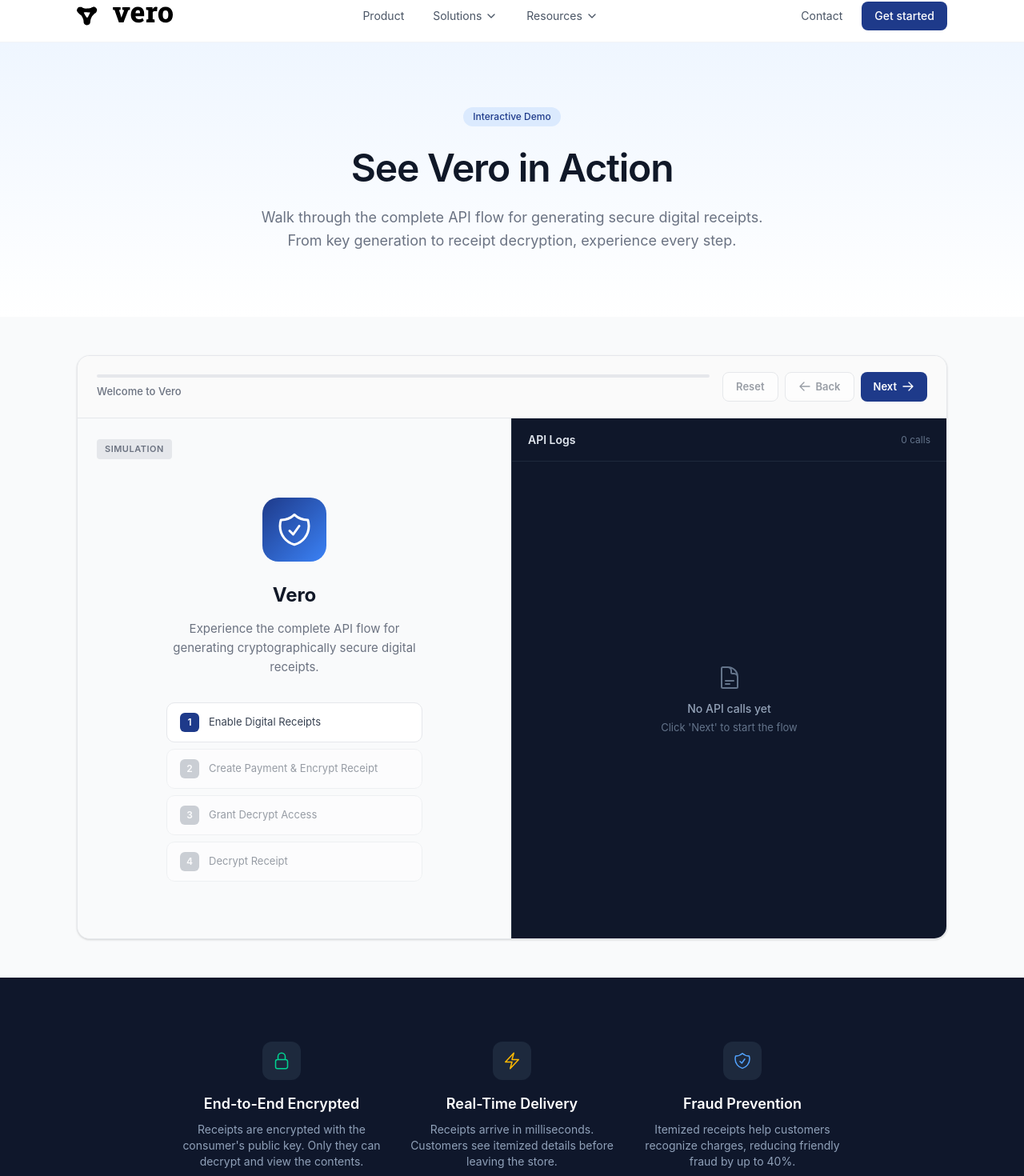
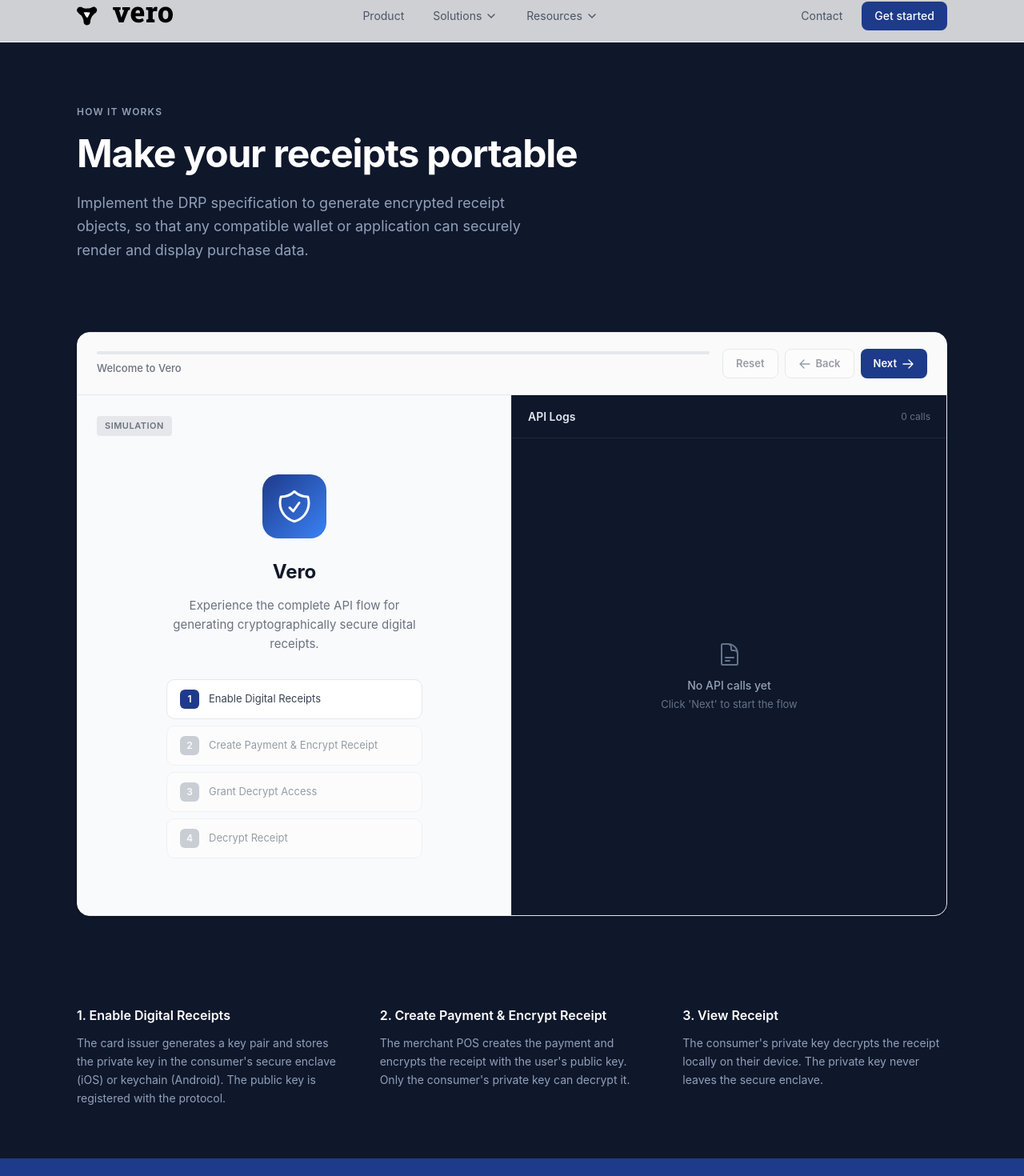
Before and after one commit to tjccapital/vero-site, a Next.js app: page /demo in a window 1280 px wide. Shown: the part 12-1482 px from the top of the page at 80% size. Built offline with nearby package versions, Linux system fonts and the light colour scheme.

Commit message:
Update demo page: dark theme with HOW IT WORKS header and numbered steps
- Changed entire page to dark slate-900 background
- Updated hero with "HOW IT WORKS" label and "Make your receipts portable" heading
- Replaced icon-based info cards with numbered step explanations

```diff
--- a/app/demo/page.tsx
+++ b/app/demo/page.tsx
@@ -20,65 +20,49 @@ export default function DemoPage() {
   return (
     <>
       <Navbar />
-      <main className="pt-16">
+      <main className="pt-16 bg-slate-900">
         {/* Hero Section */}
-        <section className="py-16 md:py-20 bg-gradient-to-b from-primary-50 to-white">
-          <div className="max-w-4xl mx-auto px-4 sm:px-6 lg:px-8 text-center">
-            <span className="inline-flex items-center gap-2 px-3 py-1 mb-6 text-xs font-medium bg-primary-100 text-primary-900 rounded-full">
-              Interactive Demo
+        <section className="pt-16 pb-8 md:pt-20 md:pb-10">
+          <div className="max-w-6xl mx-auto px-4 sm:px-6 lg:px-8">
+            <span className="text-xs font-semibold uppercase tracking-widest text-slate-400 mb-4 block">
+              HOW IT WORKS
             </span>
-            <h1 className="text-3xl sm:text-4xl md:text-5xl font-semibold tracking-tight text-gray-900 leading-[1.15] mb-5">
-              See Vero in Action
+            <h1 className="text-3xl sm:text-4xl md:text-5xl font-bold tracking-tight text-white leading-[1.15] mb-5">
+              Make your receipts portable
             </h1>
-            <p className="max-w-2xl mx-auto text-base md:text-lg text-gray-500 leading-relaxed">
-              Walk through the complete API flow for generating secure digital receipts.
-              From key generation to receipt decryption, experience every step.
+            <p className="max-w-xl text-base md:text-lg text-slate-400 leading-relaxed">
+              Implement the DRP specification to generate encrypted receipt objects, so that any compatible wallet or application can securely render and display purchase data.
             </p>
           </div>
         </section>
 
         {/* Simulator Section */}
-        <section className="py-8 md:py-12 bg-gray-50">
+        <section className="py-8 md:py-12">
           <div className="max-w-6xl mx-auto px-4 sm:px-6 lg:px-8">
             <ApiSimulator />
           </div>
         </section>
 
-        {/* Info Section - Dark Theme */}
-        <section className="py-16 md:py-20 bg-slate-900">
-          <div className="max-w-4xl mx-auto px-4 sm:px-6 lg:px-8">
-            <div className="grid md:grid-cols-3 gap-8">
-              <div className="text-center">
-                <div className="w-12 h-12 mx-auto mb-4 rounded-xl bg-slate-800 flex items-center justify-center">
-                  <svg viewBox="0 0 24 24" fill="none" stroke="currentColor" strokeWidth="1.5" className="w-6 h-6 text-emerald-400">
-                    <path strokeLinecap="round" strokeLinejoin="round" d="M16.5 10.5V6.75a4.5 4.5 0 10-9 0v3.75m-.75 11.25h10.5a2.25 2.25 0 002.25-2.25v-6.75a2.25 2.25 0 00-2.25-2.25H6.75a2.25 2.25 0 00-2.25 2.25v6.75a2.25 2.25 0 002.25 2.25z" />
-                  </svg>
-                </div>
-                <h3 className="text-lg font-semibold text-white mb-2">End-to-End Encrypted</h3>
-                <p className="text-sm text-slate-400">
-                  Receipts are encrypted with the consumer&apos;s public key. Only they can decrypt and view the contents.
+        {/* Steps Section */}
+        <section className="py-12 md:py-16">
+          <div className="max-w-6xl mx-auto px-4 sm:px-6 lg:px-8">
+            <div className="grid md:grid-cols-3 gap-8 md:gap-12">
+              <div>
+                <h3 className="text-base font-semibold text-white mb-3">1. Enable Digital Receipts</h3>
+                <p className="text-sm text-slate-400 leading-relaxed">
+                  The card issuer generates a key pair and stores the private key in the consumer&apos;s secure enclave (iOS) or keychain (Android). The public key is registered with the protocol.
                 </p>
               </div>
-              <div className="text-center">
-                <div className="w-12 h-12 mx-auto mb-4 rounded-xl bg-slate-800 flex items-center justify-center">
-                  <svg viewBox="0 0 24 24" fill="none" stroke="currentColor" strokeWidth="1.5" className="w-6 h-6 text-amber-400">
-                    <path strokeLinecap="round" strokeLinejoin="round" d="M3.75 13.5l10.5-11.25L12 10.5h8.25L9.75 21.75 12 13.5H3.75z" />
-                  </svg>
-                </div>
-                <h3 className="text-lg font-semibold text-white mb-2">Real-Time Delivery</h3>
-                <p className="text-sm text-slate-400">
-                  Receipts arrive in milliseconds. Customers see itemized details before leaving the store.
+              <div>
+                <h3 className="text-base font-semibold text-white mb-3">2. Create Payment & Encrypt Receipt</h3>
+                <p className="text-sm text-slate-400 leading-relaxed">
+                  The merchant POS creates the payment and encrypts the receipt with the user&apos;s public key. Only the consumer&apos;s private key can decrypt it.
                 </p>
               </div>
-              <div className="text-center">
-                <div className="w-12 h-12 mx-auto mb-4 rounded-xl bg-slate-800 flex items-center justify-center">
-                  <svg viewBox="0 0 24 24" fill="none" stroke="currentColor" strokeWidth="1.5" className="w-6 h-6 text-blue-400">
-                    <path strokeLinecap="round" strokeLinejoin="round" d="M9 12.75L11.25 15 15 9.75m-3-7.036A11.959 11.959 0 013.598 6 11.99 11.99 0 003 9.749c0 5.592 3.824 10.29 9 11.623 5.176-1.332 9-6.03 9-11.622 0-1.31-.21-2.571-.598-3.751h-.152c-3.196 0-6.1-1.248-8.25-3.285z" />
-                  </svg>
-                </div>
-                <h3 className="text-lg font-semibold text-white mb-2">Fraud Prevention</h3>
-                <p className="text-sm text-slate-400">
-                  Itemized receipts help customers recognize charges, reducing friendly fraud by up to 40%.
+              <div>
+                <h3 className="text-base font-semibold text-white mb-3">3. View Receipt</h3>
+                <p className="text-sm text-slate-400 leading-relaxed">
+                  The consumer&apos;s private key decrypts the receipt locally on their device. The private key never leaves the secure enclave.
                 </p>
               </div>
             </div>
```
